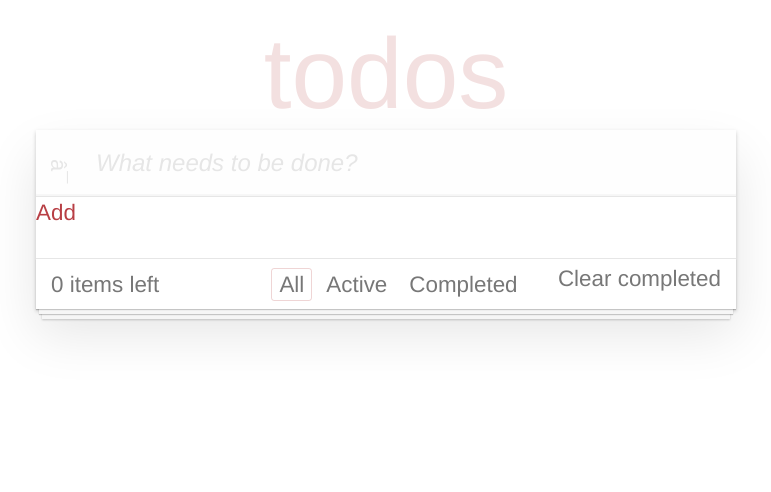
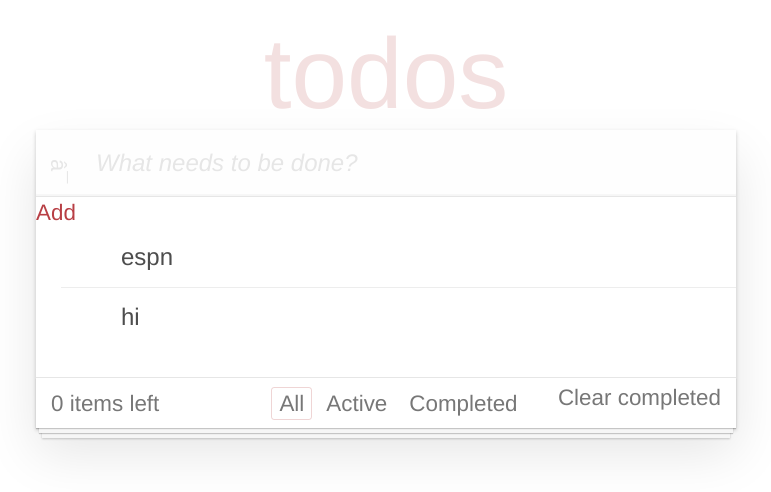
Before and after one commit to Farhad33/sharp-eagle, a React (Create React App) app: page / in a window 1280 px wide. Shown: the top 492 px of the page, without its empty margins (254-1025 px from the left). Built offline with nearby package versions, Linux system fonts and the light colour scheme.

Commit message:
Finished Todo (#19)
* Finished Todo
* Minor refactor
* Removed console.log

Fixes #3

```diff
--- a/src/App.js
+++ b/src/App.js
@@ -1,6 +1,8 @@
 import React, { Component } from 'react'
 import { connect } from 'react-redux'
 import './App.css'
+
+import Todo from './Todo'
 
 import addTodo from './actions/todos'
 
@@ -9,16 +11,12 @@ class App extends Component {
     this.props.dispatch( addTodo( 'This is a todo' ))
   }
 
-  todoItem() {
-    return this.props.todos.map( (todo, index) => {
-      return ( <li key={`todo-${index}`}>
-        <div className="view">
-          <input className="toggle" type="checkbox" />
-          <label>{todo.title}</label>
-          <button className="destroy"></button>
-        </div>
-      </li> )
-    })
+  todoItems() {
+    const { todos } = this.props
+
+    return todos.map( (todo, index) =>
+      <Todo key={`todo-${index}`} {...todo} />
+    )
   }
 
   render() {
@@ -36,7 +34,7 @@ class App extends Component {
             <a href="#" onClick={this.addTodo.bind(this)}>Add</a>
             <input className="toggle-all" type="checkbox" />
             <ul className="todo-list">
-              {this.todoItem()}
+              {this.todoItems()}
             </ul>
           </section>
 
--- a/src/Todo.js
+++ b/src/Todo.js
@@ -1,17 +1,15 @@
 import React, { Component } from 'react'
 
-import addTodo from './actions/todos'
-
 class Todo extends Component {
-  addTodo() {
-    this.props.dispatch( addTodo( 'This is a todo' ))
-  }
-
   render() {
     return (
-      <div className="Todo">
-
-      </div>
+      <li>
+        <div className="view">
+          <input className="toggle" type="checkbox" />
+            <label>{this.props.title}</label>
+          <button className="destroy"></button>
+        </div>
+      </li>
     )
   }
 }
--- a/src/reducers/root.js
+++ b/src/reducers/root.js
@@ -1,10 +1,12 @@
 import { ADD_TODO } from '../actions/todos'
 
 const DEFAULT_STATE = {
-  todos: []
+  todos: [{ title: 'espn', completed: false }, { title: 'hi', completed: true }]
 }
 
 const root = (state=DEFAULT_STATE, action) => {
+  console.log( action, state )
+
   switch( action.type ) {
     case ADD_TODO:
       return {
```
